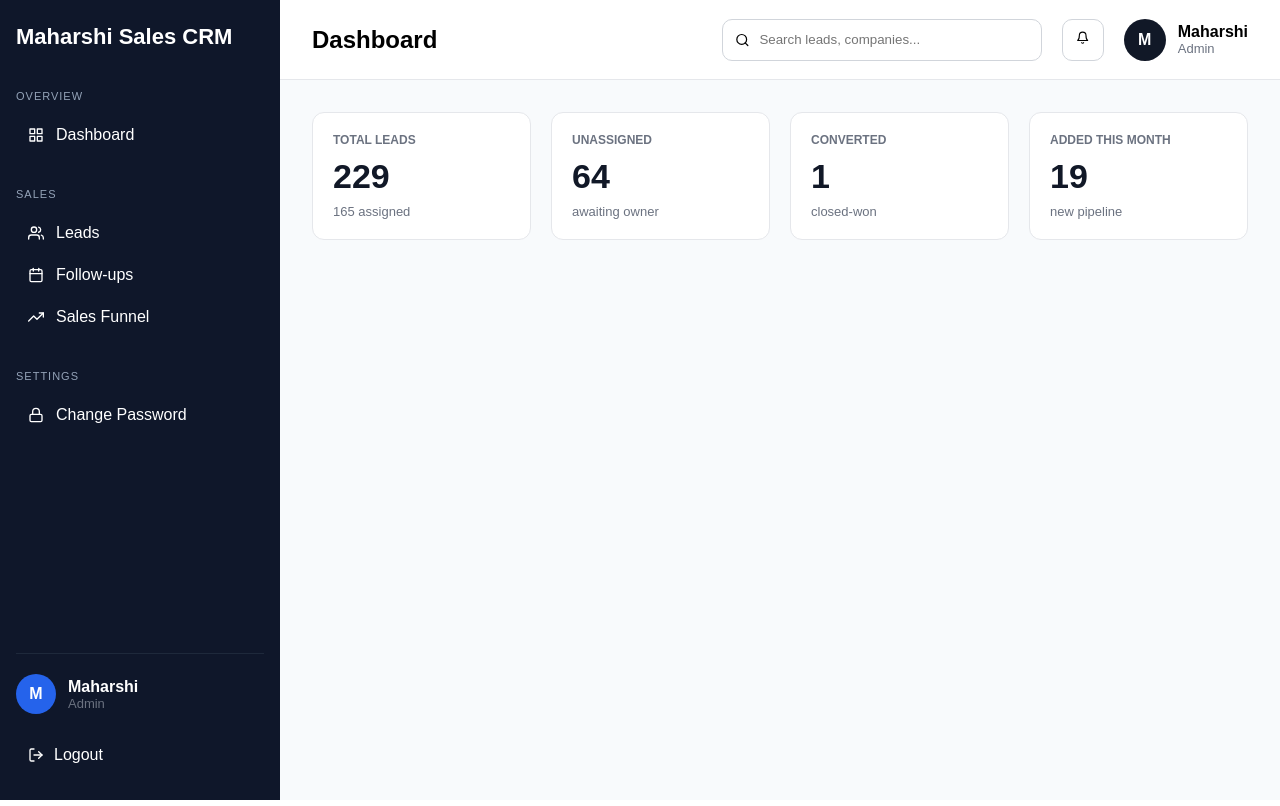
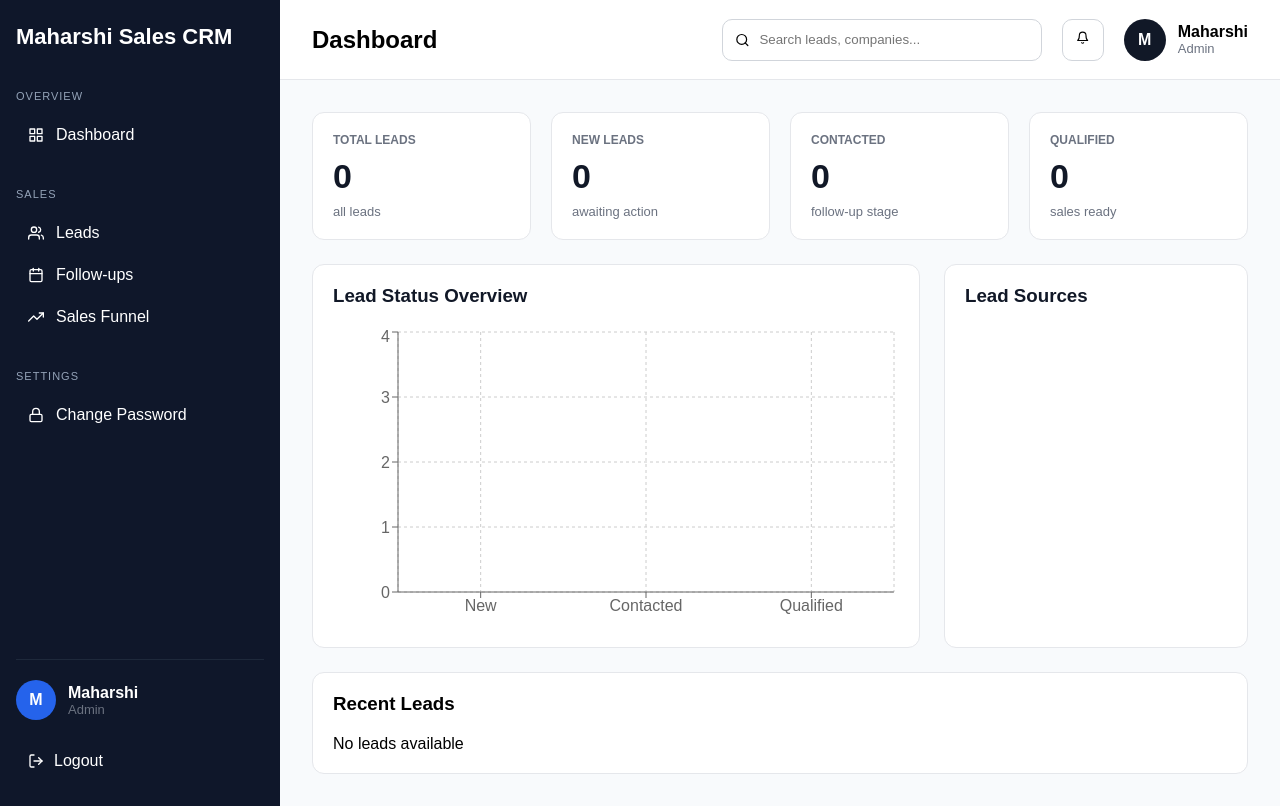
Before and after one commit to rahulmak-CRM-ONE/crm-dashboard, a React (Vite) app: page / in a window 1280 px wide. Built offline with nearby package versions, Linux system fonts and the light colour scheme.

Commit message:
dynamic-data

```diff
--- a/package.json
+++ b/package.json
@@ -13,7 +13,8 @@
     "react": "^19.2.6",
     "react-dom": "^19.2.6",
     "react-icons": "^5.6.0",
-    "react-router-dom": "^7.17.0"
+    "react-router-dom": "^7.17.0",
+    "recharts": "^3.8.1"
   },
   "devDependencies": {
     "@eslint/js": "^10.0.1",
--- a/src/components/AddLeadModal/AddLeadModal.jsx
+++ b/src/components/AddLeadModal/AddLeadModal.jsx
@@ -60,6 +60,7 @@ function AddLeadModal({
       source: editingLead?.source || "Manual Entry",
       phone: formData.phone,
       email: formData.email,
+      createdAt: new Date().toISOString(),
     };
 
     if (editingLead) {
--- a/src/components/DashboardCards/DashboardCards.jsx
+++ b/src/components/DashboardCards/DashboardCards.jsx
@@ -1,36 +1,64 @@
 import "./DashboardCards.css";
 
 function DashboardCards() {
+  const leads =
+    JSON.parse(localStorage.getItem("crm-leads")) || [];
+
+  const totalLeads = leads.length;
+
+  const newLeads = leads.filter(
+    (lead) => lead.status === "New"
+  ).length;
+
+  const contactedLeads = leads.filter(
+    (lead) => lead.status === "Contacted"
+  ).length;
+
+  const qualifiedLeads = leads.filter(
+    (lead) => lead.status === "Qualified"
+  ).length;
+
   const cards = [
     {
       title: "TOTAL LEADS",
-      value: "229",
-      subtext: "165 assigned",
+      value: totalLeads,
+      subtext: "all leads",
     },
     {
-      title: "UNASSIGNED",
-      value: "64",
-      subtext: "awaiting owner",
+      title: "NEW LEADS",
+      value: newLeads,
+      subtext: "awaiting action",
     },
     {
-      title: "CONVERTED",
-      value: "1",
-      subtext: "closed-won",
+      title: "CONTACTED",
+      value: contactedLeads,
+      subtext: "follow-up stage",
     },
     {
-      title: "ADDED THIS MONTH",
-      value: "19",
-      subtext: "new pipeline",
+      title: "QUALIFIED",
+      value: qualifiedLeads,
+      subtext: "sales ready",
     },
   ];
 
   return (
     <div className="cards-grid">
       {cards.map((card, index) => (
-        <div className="dashboard-card" key={index}>
-          <div className="card-title">{card.title}</div>
-          <div className="card-value">{card.value}</div>
-          <div className="card-subtext">{card.subtext}</div>
+        <div
+          className="dashboard-card"
+          key={index}
+        >
+          <div className="card-title">
+            {card.title}
+          </div>
+
+          <div className="card-value">
+            {card.value}
+          </div>
+
+          <div className="card-subtext">
+            {card.subtext}
+          </div>
         </div>
       ))}
     </div>
--- /dev/null
+++ b/src/components/DashboardCharts/DashboardCharts.css
@@ -0,0 +1,24 @@
+.dashboard-charts {
+  display: grid;
+  grid-template-columns: 2fr 1fr;
+  gap: 24px;
+  margin-top: 24px;
+}
+
+.chart-card {
+  background: #fff;
+  border-radius: 12px;
+  padding: 20px;
+  border: 1px solid #e5e7eb;
+}
+
+.chart-card h3 {
+  margin-bottom: 20px;
+  color: #111827;
+}
+
+@media (max-width: 900px) {
+  .dashboard-charts {
+    grid-template-columns: 1fr;
+  }
+}
--- /dev/null
+++ b/src/components/DashboardCharts/DashboardCharts.jsx
@@ -0,0 +1,141 @@
+import "./DashboardCharts.css";
+
+import {
+  ResponsiveContainer,
+  BarChart,
+  Bar,
+  XAxis,
+  YAxis,
+  CartesianGrid,
+  Tooltip,
+  PieChart,
+  Pie,
+  Cell,
+} from "recharts";
+
+function DashboardCharts() {
+  const leads =
+    JSON.parse(localStorage.getItem("crm-leads")) || [];
+
+  const newLeads = leads.filter(
+    (lead) => lead.status === "New"
+  ).length;
+
+  const contactedLeads = leads.filter(
+    (lead) => lead.status === "Contacted"
+  ).length;
+
+  const qualifiedLeads = leads.filter(
+    (lead) => lead.status === "Qualified"
+  ).length;
+
+  const statusData = [
+    {
+      name: "New",
+      value: newLeads,
+    },
+    {
+      name: "Contacted",
+      value: contactedLeads,
+    },
+    {
+      name: "Qualified",
+      value: qualifiedLeads,
+    },
+  ];
+
+  const sourceData = [
+    {
+      name: "Website",
+      value: leads.filter(
+        (lead) => lead.source === "Website"
+      ).length,
+    },
+    {
+      name: "Referral",
+      value: leads.filter(
+        (lead) => lead.source === "Referral"
+      ).length,
+    },
+    {
+      name: "LinkedIn",
+      value: leads.filter(
+        (lead) => lead.source === "LinkedIn"
+      ).length,
+    },
+    {
+      name: "Manual",
+      value: leads.filter(
+        (lead) => lead.source === "Manual Entry"
+      ).length,
+    },
+  ];
+
+  const COLORS = [
+    "#2563eb",
+    "#10b981",
+    "#f59e0b",
+    "#ef4444",
+  ];
+
+  return (
+    <div className="dashboard-charts">
+      <div className="chart-card">
+        <h3>Lead Status Overview</h3>
+
+        <ResponsiveContainer
+          width="100%"
+          height={300}
+        >
+          <BarChart data={statusData}>
+            <CartesianGrid strokeDasharray="3 3" />
+            <XAxis dataKey="name" />
+            <YAxis />
+            <Tooltip />
+
+            <Bar
+              dataKey="value"
+              fill="#2563eb"
+              radius={[6, 6, 0, 0]}
+            />
+          </BarChart>
+        </ResponsiveContainer>
+      </div>
+
+      <div className="chart-card">
+        <h3>Lead Sources</h3>
+
+        <ResponsiveContainer
+          width="100%"
+          height={300}
+        >
+          <PieChart>
+            <Pie
+              data={sourceData}
+              dataKey="value"
+              nameKey="name"
+              outerRadius={100}
+              label
+            >
+              {sourceData.map(
+                (entry, index) => (
+                  <Cell
+                    key={index}
+                    fill={
+                      COLORS[
+                        index % COLORS.length
+                      ]
+                    }
+                  />
+                )
+              )}
+            </Pie>
+            <Tooltip />
+          </PieChart>
+        </ResponsiveContainer>
+      </div>
+    </div>
+  );
+}
+
+export default DashboardCharts;
--- a/src/components/FilterBar/FilterBar.jsx
+++ b/src/components/FilterBar/FilterBar.jsx
@@ -1,6 +1,11 @@
 import "./FilterBar.css";
 
-function FilterBar() {
+function FilterBar({
+  searchTerm,
+  setSearchTerm,
+  statusFilter,
+  setStatusFilter,
+}) {
   return (
     <div className="filter-container">
       <div className="filter-header">
@@ -10,12 +15,32 @@ function FilterBar() {
       <div className="filter-row">
         <input
           type="text"
-          placeholder="Search name, company..."
+          placeholder="Search name, company, email..."
           className="filter-input"
+          value={searchTerm}
+          onChange={(e) =>
+            setSearchTerm(e.target.value)
+          }
         />
 
-        <select className="filter-select">
-          <option>Status</option>
+        <select
+          className="filter-select"
+          value={statusFilter}
+          onChange={(e) =>
+            setStatusFilter(e.target.value)
+          }
+        >
+          <option value="All">All Status</option>
+          <option value="New">New</option>
+          <option value="Contacted">
+            Contacted
+          </option>
+          <option value="Qualified">
+            Qualified
+          </option>
+          <option value="Follow-up">
+            Follow-up
+          </option>
         </select>
 
         <select className="filter-select">
--- /dev/null
+++ b/src/components/RecentLeads/RecentLeads.css
@@ -0,0 +1,45 @@
+.recent-leads-card {
+  background: white;
+  margin-top: 24px;
+  padding: 20px;
+  border-radius: 12px;
+  border: 1px solid #e5e7eb;
+}
+
+.recent-header {
+  margin-bottom: 20px;
+}
+
+.recent-table {
+  width: 100%;
+  border-collapse: collapse;
+}
+
+.recent-table th,
+.recent-table td {
+  padding: 12px;
+  text-align: left;
+  border-bottom: 1px solid #e5e7eb;
+}
+
+.status-badge {
+  padding: 6px 10px;
+  border-radius: 20px;
+  font-size: 12px;
+  font-weight: 600;
+}
+
+.status-badge.new {
+  background: #dbeafe;
+  color: #2563eb;
+}
+
+.status-badge.contacted {
+  background: #dcfce7;
+  color: #16a34a;
+}
+
+.status-badge.qualified {
+  background: #fef3c7;
+  color: #d97706;
+}
--- /dev/null
+++ b/src/components/RecentLeads/RecentLeads.jsx
@@ -0,0 +1,48 @@
+import "./RecentLeads.css";
+
+function RecentLeads() {
+  const leads =
+    JSON.parse(localStorage.getItem("crm-leads")) || [];
+
+  const recentLeads = [...leads].slice(0, 5);
+
+  return (
+    <div className="recent-leads-card">
+      <div className="recent-header">
+        <h3>Recent Leads</h3>
+      </div>
+
+      {recentLeads.length === 0 ? (
+        <p>No leads available</p>
+      ) : (
+        <table className="recent-table">
+          <thead>
+            <tr>
+              <th>Customer</th>
+              <th>Company</th>
+              <th>Status</th>
+            </tr>
+          </thead>
+
+          <tbody>
+            {recentLeads.map((lead, index) => (
+              <tr key={index}>
+                <td>{lead.customer}</td>
+                <td>{lead.company}</td>
+                <td>
+                  <span
+                    className={`status-badge ${lead.status.toLowerCase()}`}
+                  >
+                    {lead.status}
+                  </span>
+                </td>
+              </tr>
+            ))}
+          </tbody>
+        </table>
+      )}
+    </div>
+  );
+}
+
+export default RecentLeads;
--- a/src/pages/Dashboard/Dashboard.jsx
+++ b/src/pages/Dashboard/Dashboard.jsx
@@ -1,9 +1,13 @@
 import DashboardCards from "../../components/DashboardCards/DashboardCards";
+import DashboardCharts from "../../components/DashboardCharts/DashboardCharts";
+import RecentLeads from "../../components/RecentLeads/RecentLeads";
 
 function Dashboard() {
   return (
     <>
       <DashboardCards />
+      <DashboardCharts />
+      <RecentLeads />
     </>
   );
 }
--- a/src/pages/Leads/Leads.jsx
+++ b/src/pages/Leads/Leads.jsx
@@ -42,6 +42,10 @@ function Leads() {
 
   const [editingLead, setEditingLead] = useState(null);
   const [editingIndex, setEditingIndex] = useState(null);
+
+  const [searchTerm, setSearchTerm] = useState("");
+
+  const [statusFilter, setStatusFilter] = useState("All");
 
   const [leads, setLeads] = useState(() => {
     const savedLeads = localStorage.getItem("crm-leads");
@@ -90,6 +94,21 @@ function Leads() {
     setShowModal(true);
   };
 
+  const filteredLeads = leads.filter((lead) => {
+    const search = searchTerm.toLowerCase();
+
+    const matchesSearch =
+      lead.customer?.toLowerCase().includes(search) ||
+      lead.company?.toLowerCase().includes(search) ||
+      lead.email?.toLowerCase().includes(search);
+
+    const matchesStatus =
+      statusFilter === "All" ||
+      lead.status === statusFilter;
+
+    return matchesSearch && matchesStatus;
+  });
+
   return (
     <>
       <div
@@ -121,10 +140,15 @@ function Leads() {
         </button>
       </div>
 
-      <FilterBar />
+      <FilterBar
+        searchTerm={searchTerm}
+        setSearchTerm={setSearchTerm}
+        statusFilter={statusFilter}
+        setStatusFilter={setStatusFilter}
+      />
 
       <LeadsTable
-        leads={leads}
+        leads={filteredLeads}
         onDeleteLead={handleDeleteLead}
         onEditLead={handleEditLead}
       />
```
Also changed, not shown: 1 other file (tests, documents, lock files or other folders).
